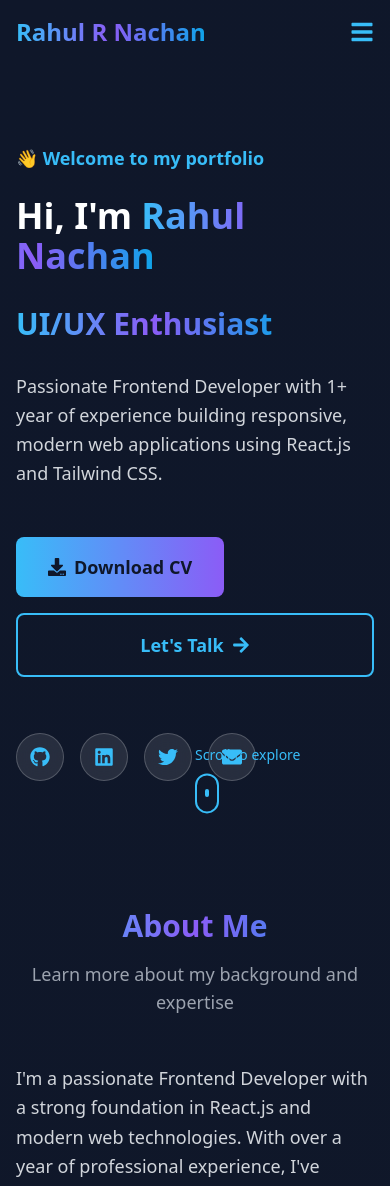
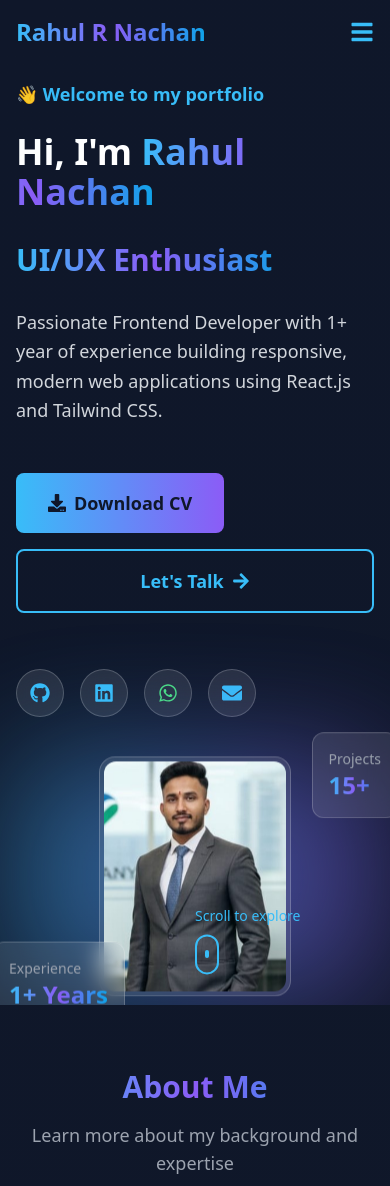
Before and after one commit to Rahulnachan/portfolio, a React (Vite) app: page / in a window 390 px wide. Shown: the top 1186 px of the page. Built offline with nearby package versions, Linux system fonts and the light colour scheme.

Commit message:
Replace Twitter with WhatsApp and fix mobile image visibility

```diff
--- a/src/sections/Hero.jsx
+++ b/src/sections/Hero.jsx
@@ -5,7 +5,7 @@ import {
   FaArrowRight,
   FaGithub,
   FaLinkedin,
-  FaTwitter,
+  FaWhatsapp,      // Changed: FaTwitter → FaWhatsapp
   FaEnvelope,
 } from 'react-icons/fa';
 
@@ -157,15 +157,16 @@ export const Hero = () => {
               >
                 <FaLinkedin />
               </motion.a>
+              {/* WhatsApp icon - replace phone number with your actual number */}
               <motion.a
-                href='https://twitter.com'
+                href='https://wa.me/919022799695'   // Change to your WhatsApp number (country code + number, no '+' or spaces)
                 target='_blank'
                 rel='noopener noreferrer'
                 whileHover={{ scale: 1.2, y: -5 }}
                 whileTap={{ scale: 0.95 }}
-                className='w-12 h-12 rounded-full glass flex items-center justify-center text-xl text-accent-cyan hover:shadow-glow-cyan transition-all'
+                className='w-12 h-12 rounded-full glass flex items-center justify-center text-xl text-green-400 hover:shadow-glow-cyan transition-all'
               >
-                <FaTwitter />
+                <FaWhatsapp />
               </motion.a>
               <motion.a
                 href={`mailto:${personalInfo.email}`}
@@ -178,10 +179,10 @@ export const Hero = () => {
             </motion.div>
           </motion.div>
 
-          {/* Hero Image */}
+          {/* Hero Image - now visible on all screen sizes */}
           <motion.div
             variants={itemVariants}
-            className='relative hidden lg:block'
+            className='relative'   // removed "hidden lg:block" so image appears on mobile
           >
             <motion.div
               animate={{ y: [0, -20, 0] }}
@@ -191,8 +192,8 @@ export const Hero = () => {
               {/* Glow Background */}
               <div className='absolute inset-0 bg-gradient-to-r from-accent-cyan to-accent-purple rounded-2xl blur-3xl opacity-30 animate-pulse' />
 
-              {/* Image Container */}
-              <div className='relative glass p-1 rounded-2xl overflow-hidden w-64 h-80'>
+              {/* Image Container - responsive sizing */}
+              <div className='relative glass p-1 rounded-2xl overflow-hidden w-48 h-60 sm:w-64 sm:h-80 mx-auto'>
                 <img
                   src={RahulImage}
                   alt='Rahul Nachan'
```
